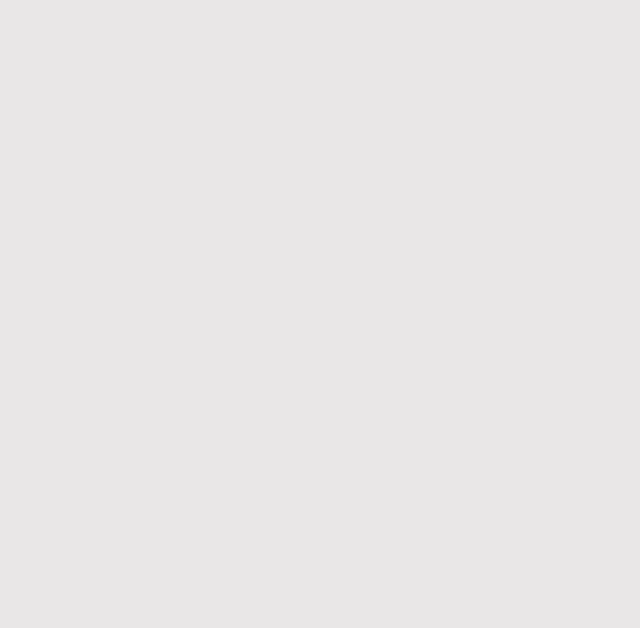
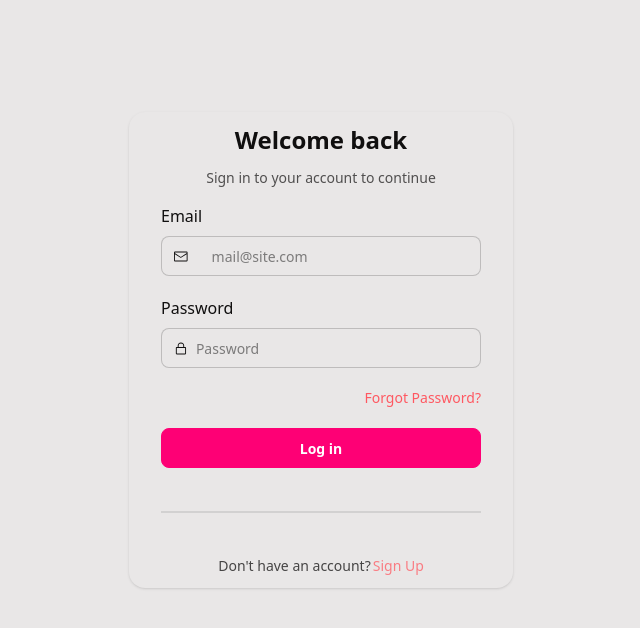
Before and after one commit to Chan-Min-Thu/Social-App, a React (Vite) app in the folder social_frontend/: page /login in a window 1280 px wide. Shown: the top 628 px of the page, without its empty margins (319-959 px from the left). Built offline with nearby package versions, Linux system fonts and the light colour scheme.

Commit message:
login-screen ui finish

```diff
--- a/social_frontend/src/pages/login/Login.tsx
+++ b/social_frontend/src/pages/login/Login.tsx
@@ -1,5 +1,61 @@
+import { EnvelopeClosedIcon, LockClosedIcon } from "@radix-ui/react-icons";
+import { Link } from "react-router";
+
 export default function Login() {
-  return <div>
-
-  </div>;
+  return (
+    <div className="card bg-base-100 w-96 shadow-sm mx-auto mt-28 flex gap-4 p-3 font-family">
+      <div className="text-center mx-auto w-full flex gap-3 justify-center flex-col">
+        <h1 className=" text-2xl text-base-content font-bold">Welcome back</h1>
+        <p className="text-sm font-medium opacity-70 ">
+          Sign in to your account to continue
+        </p>
+      </div>
+      <div className="mx-auto w-80 flex gap-5 justify-center flex-col">
+        <div className="flex flex-col gap-2">
+          <label htmlFor="email">Email</label>
+          <label className="input validator">
+            <EnvelopeClosedIcon />
+            <input
+              type="email"
+              placeholder="mail@site.com"
+              className="input ml-1 focus:outline-none"
+              required
+            />
+          </label>
+          <div className="validator-hint hidden">Enter valid email address</div>
+        </div>
+        <div className="flex flex-col gap-2">
+          <label>Password</label>
+          <label className="input focus:outline-none validator">
+            <LockClosedIcon />
+            <input
+              type="password"
+              required
+              placeholder="Password"
+              minLength={8}
+              pattern="(?=.*\d)(?=.*[a-z])(?=.*[A-Z]).{8,}"
+              title="Must be more than 8 characters, including number, lowercase letter, uppercase letter"
+            />
+          </label>
+        </div>
+        <p className="validator-hint hidden">
+          Must be more than 8 characters, including
+          <br />
+          At least one number <br />
+          At least one lowercase letter <br />
+          At least one uppercase letter
+        </p>
+        <Link to={""} className="flex justify-end ">
+          <p className="text-error text-sm">Forgot Password?</p>
+        </Link>
+        <button className="btn btn-primary">Log in</button>
+        <div className="divider"></div>
+        <div className="flex justify-center">
+          <p className="text-sm font-medium opacity-75">
+            Don't have an account?<span className="text-error ml-0.5">Sign Up</span>
+          </p>
+        </div>
+      </div>
+    </div>
+  );
 }
```
